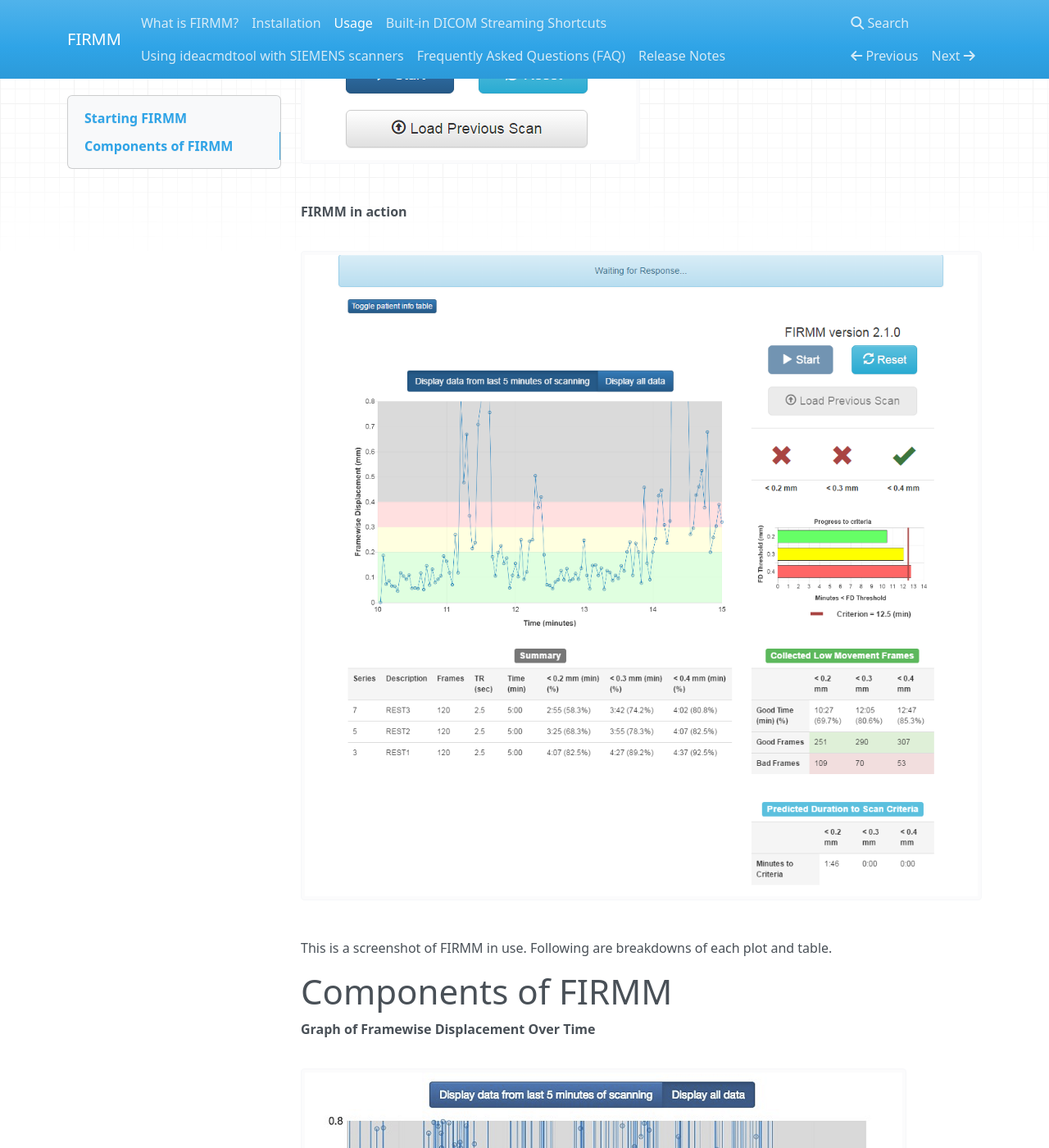
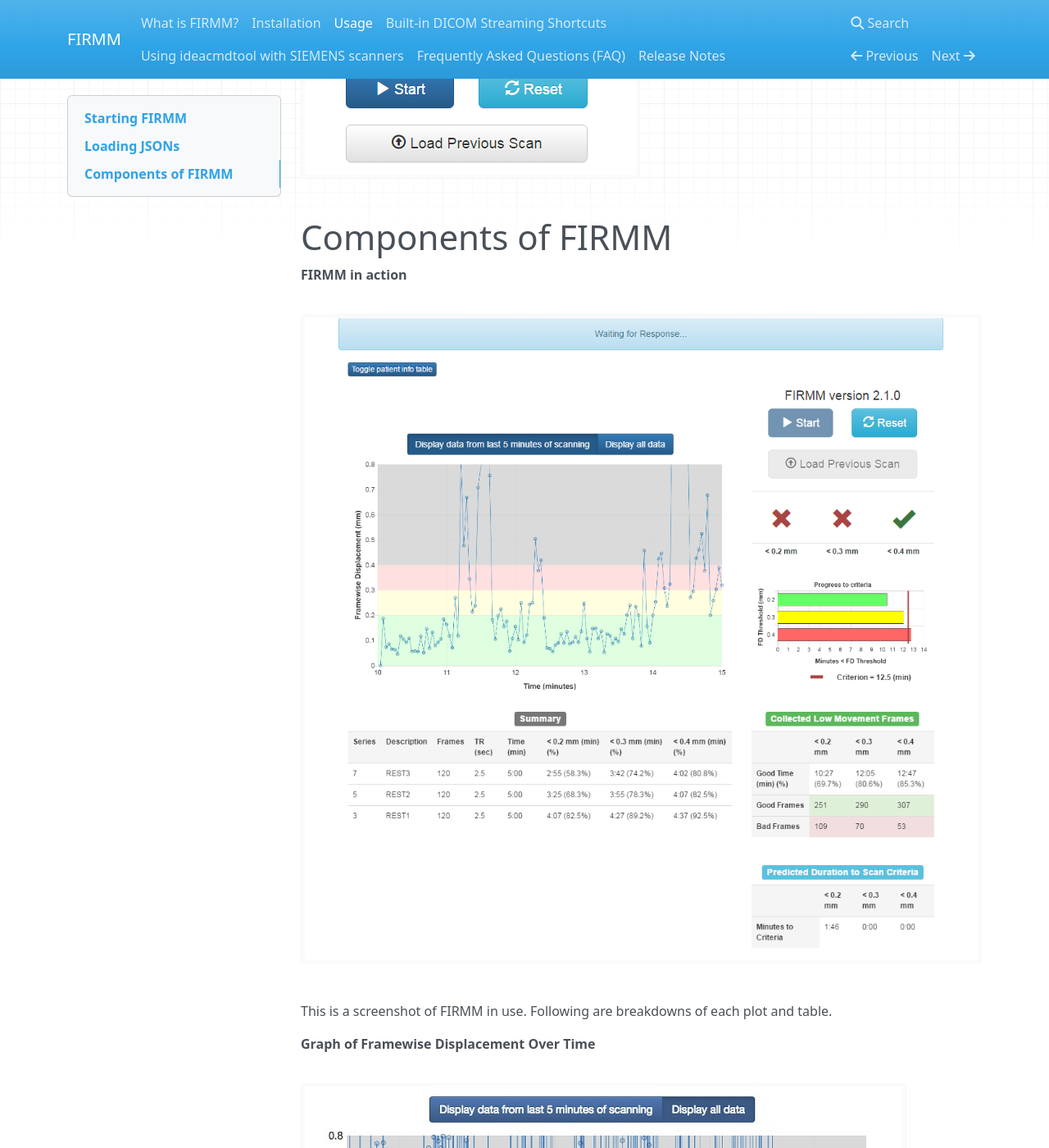
Before and after one commit to FIRMMsoftware/firmm_docs, an MkDocs documentation site: the page built from docs/FIRMM_USAGE.md, in a window 1280 px wide and 1400 px high, scrolled down 3317 px. Shown: the whole window at 82% size. Built offline with MkDocs 1.6.1, drawn with Linux system fonts in a browser that asks for light colours; nearby versions of some CDN libraries; old or Windows-style settings are respelled for this version of MkDocs.

Commit message:
Move firmm in action under components. Adjust loading json heading

```diff
--- a/docs/FIRMM_USAGE.md
+++ b/docs/FIRMM_USAGE.md
@@ -57,7 +57,7 @@ If you confirm the patient ID is correct for the current session, you may contin
 
 (For more about this, see "Why does FIRMM occasionally start processing a previous session when I start it?" in the FAQ section of this document.)
 
-**Loading JSONs**
+# Loading JSONs
 
 As well as using FIRMM to display real-time scan information, you can also use it to load a visual representation of previous scans. As each scan is processed by FIRMM, information about it is written to a JSON, which is moved to `~/FIRMM/v2.1.0/django/complete_JSONs` after FIRMM stops.
 
```
Also changed, not shown: other parts of docs/FIRMM_USAGE.md (+2 -2 lines).
